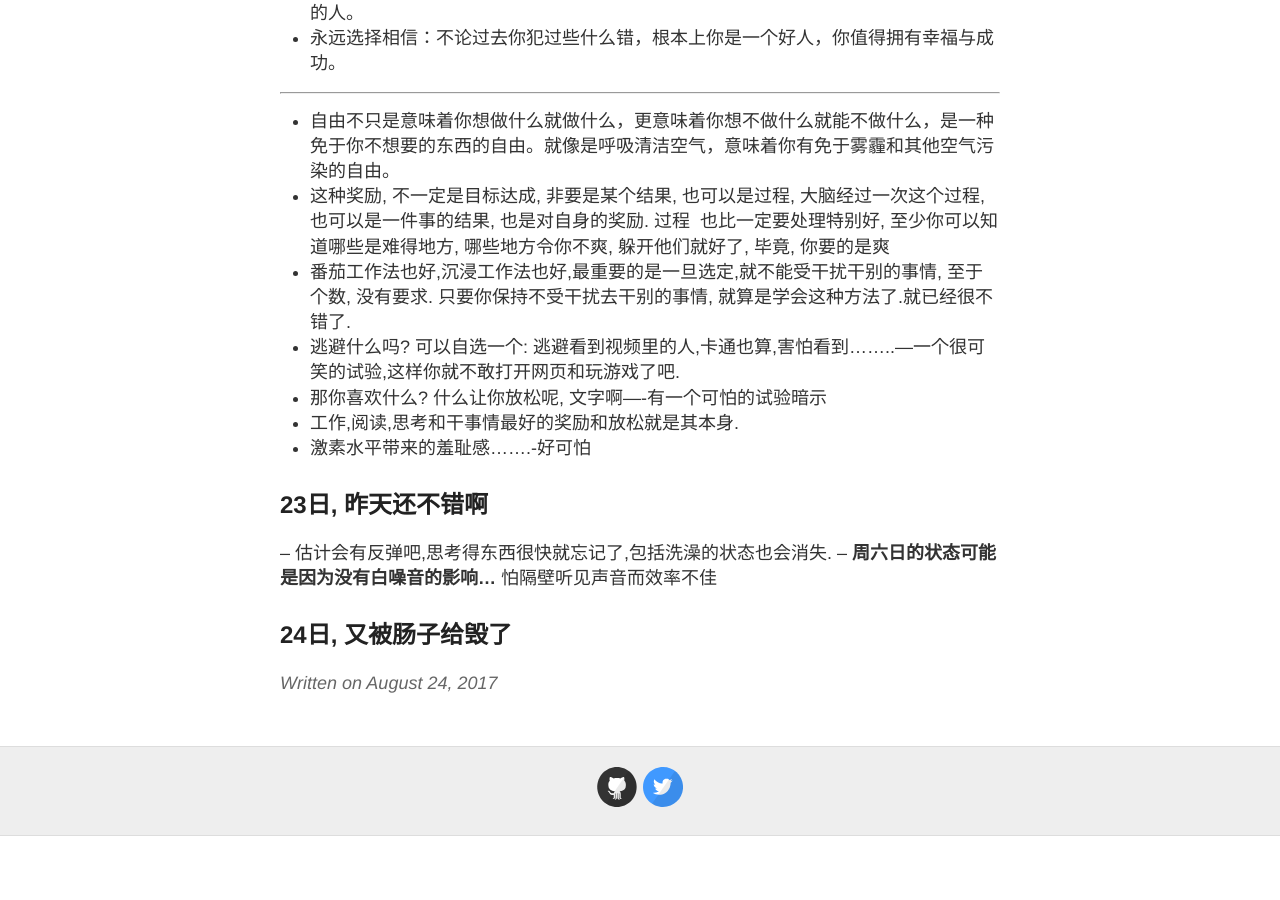
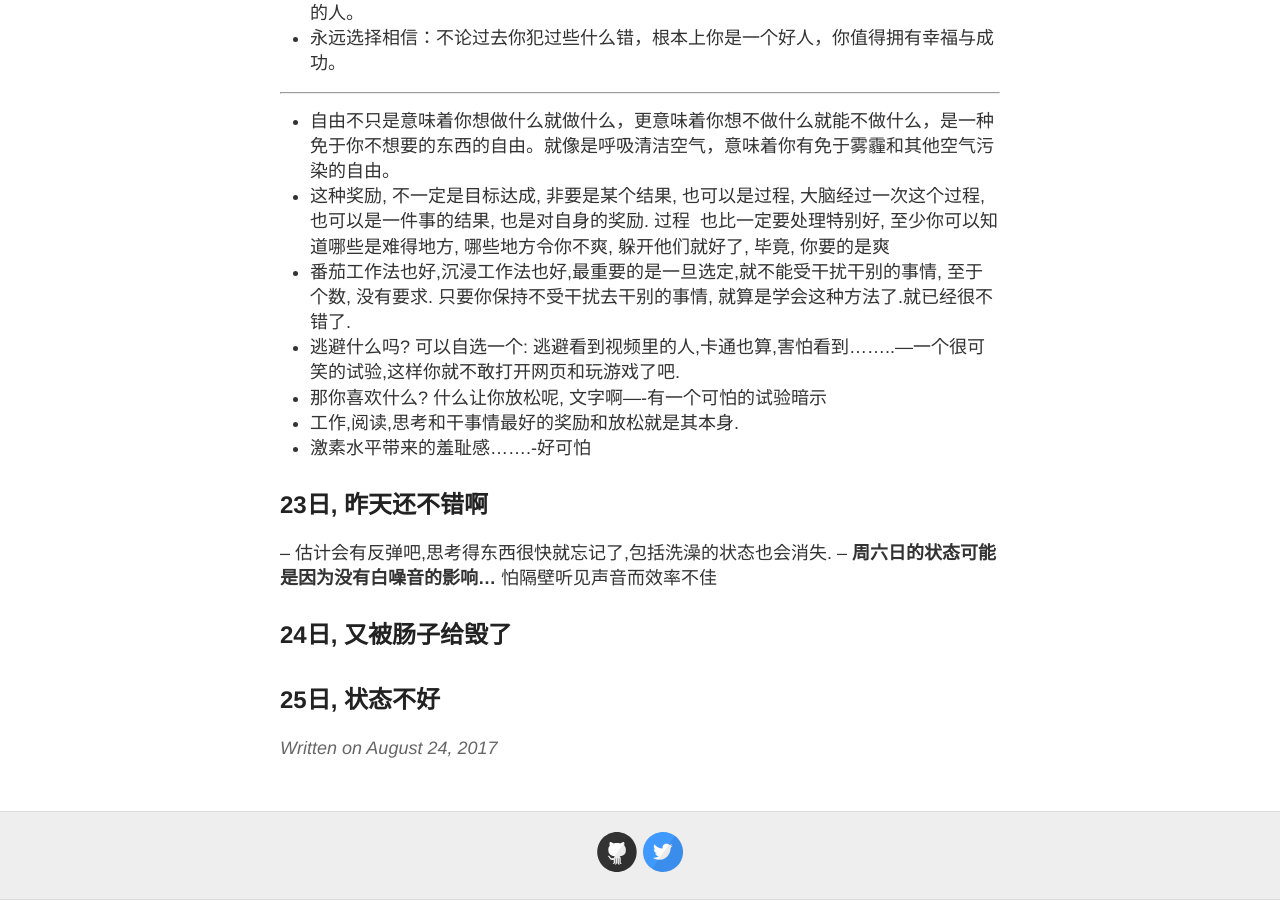
Before and after one commit to evelol/zzx_blog, a Jekyll site: the page built from _posts/2017-08-24-Ok.md, in a window 1280 px wide and 900 px high, scrolled down 3683 px. Built offline with Jekyll 4.4.1, drawn with Linux system fonts in a browser that asks for light colours; our own code applies the rules of GitHub Pages for plain Markdown files; before the commit the page ends 4519 px from its top, so only the background shows below that.

Commit message:
Update 2017-08-24-Ok.md

```diff
--- a/_posts/2017-08-24-Ok.md
+++ b/_posts/2017-08-24-Ok.md
@@ -92,3 +92,4 @@
 -- __周六日的状态可能是因为没有白噪音的影响...__ 怕隔壁听见声音而效率不佳
 
 ## 24日, 又被肠子给毁了
+## 25日, 状态不好
```
